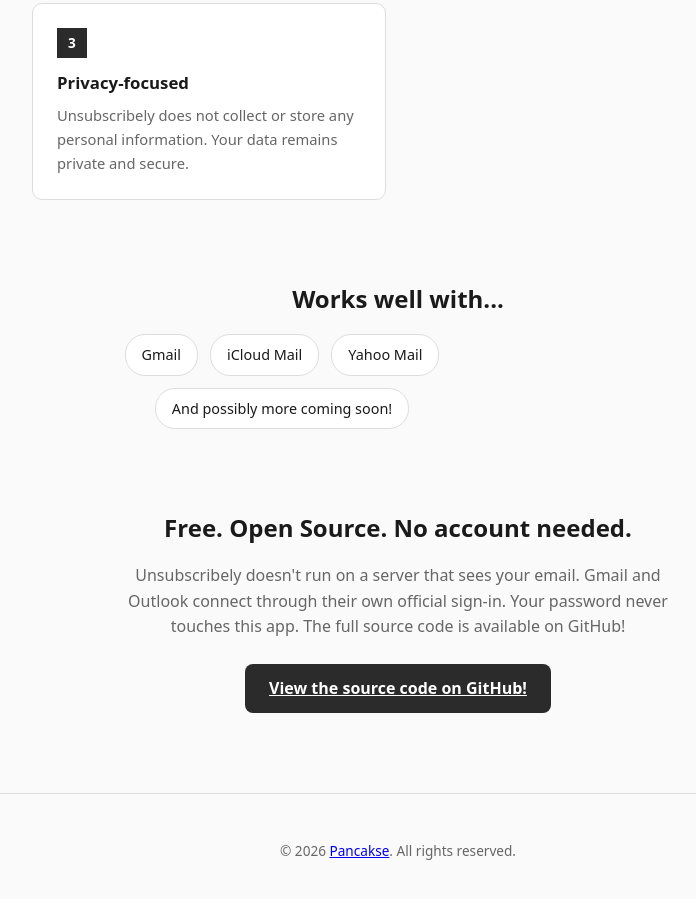
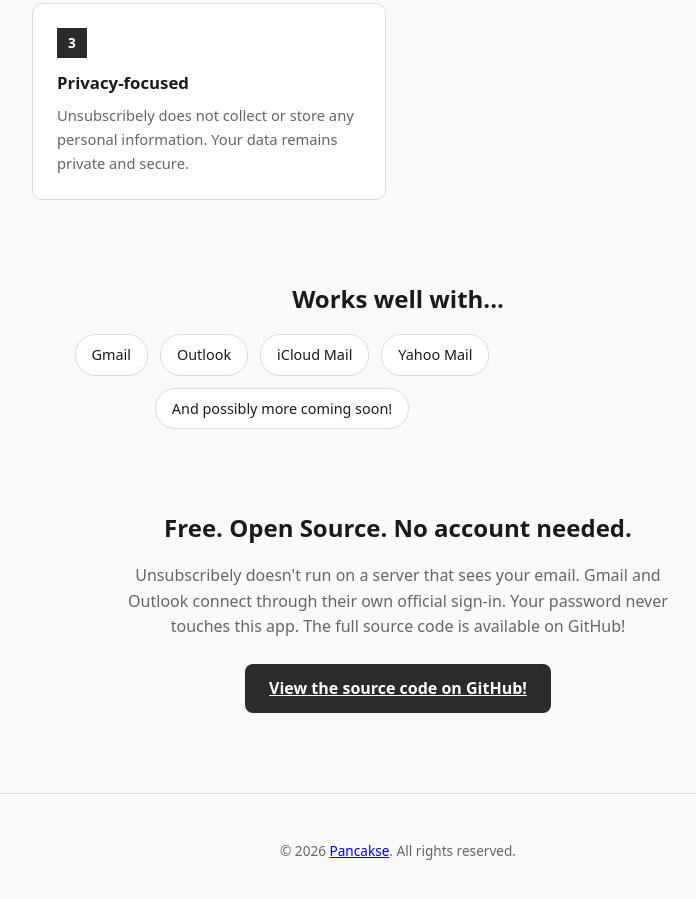
Before and after one commit to ItzPancakse/Unsubscribely, a website built with Vite: page index.html in a window 1280 px wide. Shown: the part 1492-2391 px from the top of the page, without its empty margins (242-938 px from the left). Built offline with nearby package versions, Linux system fonts and the light colour scheme.

Commit message:
add outlook to index.html

```diff
--- a/index.html
+++ b/index.html
@@ -53,6 +53,7 @@
             <h2>Works well with...</h2>
             <ul class="provider-list">
                 <li>Gmail</li>
+                <li>Outlook</li>
                 <li>iCloud Mail</li>
                 <li>Yahoo Mail</li>
                 <li>And possibly more coming soon!</li>
```
